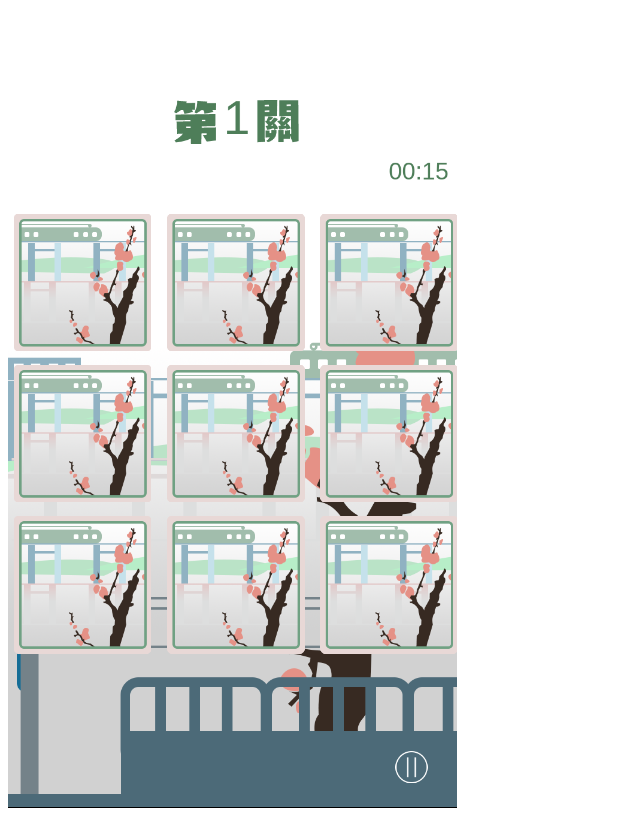
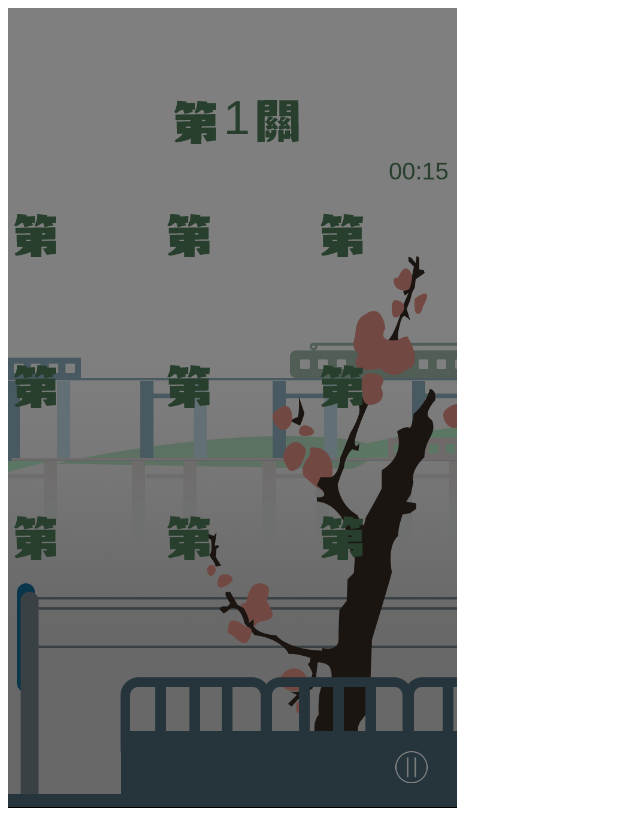
Before and after one commit to wlj459/fanfanfan, a plain HTML site: page start.html in a window 1280 px wide. Shown: the whole page, without its empty margins (0-640 px from the left). Drawn offline with Linux system fonts and the light colour scheme; animation ran at ten frames a second.

Commit message:
噫，开始ready部分功能

```diff
--- a/start.html
+++ b/start.html
@@ -27,6 +27,10 @@
 
         sprite_back.scale.x = sprite_back.scale.y = game_ratio;
         stage.addChild(sprite_back);
+
+
+        var sprite_grey = PIXI.Sprite.fromImage("img/background-拷贝-2@2x.png");
+        sprite_grey.scale.x = sprite_grey.scale.y = game_ratio;
 
 //=======================================================================
         var rank = 1;
@@ -74,7 +78,10 @@
                 if(chosenTiles.indexOf(candidate)==-1){
                     chosenTiles[i][j] = chosenTiles;
                     //easy_card[i][j] = new PIXI.Sprite.fromImage("img/xxx" + easy_card_list[candidate] + '.png')
-                    easy_card[i][j] = new PIXI.Sprite.fromImage("img/card_back_230@2x.png");
+                    easy_card[i][j] = new PIXI.Sprite.fromImage("img/第@2x.png");
+                    easy_card[i][j].position.x = easy_p[i][j][1];
+                    easy_card[i][j].position.y = easy_p[i][j][2];
+                    easy_card[i][j].scale.x = easy_card[i][j].scale.y = game_ratio;
                 }
             }
         }
@@ -89,7 +96,6 @@
                 easy_back[i][j].position.x = easy_p[i][j][1];
                 easy_back[i][j].position.y = easy_p[i][j][2];
                 easy_back[i][j].scale.x = easy_back[i][j].scale.y = game_ratio;
-                stage.addChild(easy_back[i][j]);
             }
         }
 
@@ -97,7 +103,6 @@
         sprite_di.scale.x = sprite_di.scale.y = game_ratio;
         sprite_di.position.x = game_width * 0.3693;
         sprite_di.position.y = game_height * 0.1154;
-        stage.addChild(sprite_di);
 
 
         var style = {
@@ -106,11 +111,10 @@
         };
 
         // 10开始的适配还没做
-        var sprite_rank = new PIXI.Text(rank, style);
-        sprite_rank.scale.x = sprite_rank.scale.y = game_ratio/2;
-        sprite_rank.position.x = game_width * 0.48;
-        sprite_rank.position.y = game_height * 0.1054;
-        stage.addChild(sprite_rank);
+        var sprite_rank_easy = new PIXI.Text(rank, style);
+        sprite_rank_easy.scale.x = sprite_rank_easy.scale.y = game_ratio/2;
+        sprite_rank_easy.position.x = game_width * 0.48;
+        sprite_rank_easy.position.y = game_height * 0.1054;
 
 
 
@@ -118,7 +122,6 @@
         sprite_guan.scale.x = sprite_guan.scale.y = game_ratio;
         sprite_guan.position.x = game_width * 0.5547;
         sprite_guan.position.y = game_height * 0.1154;
-        stage.addChild(sprite_guan);
 
 
         var sprite_stop =  PIXI.Sprite.fromImage("img/button_stop@2x.png");
@@ -153,8 +156,20 @@
         function animate() {
 
             requestAnimationFrame(animate);
+            if(ready){
+                if (rank<10) {
+                    for (i=1;i<=3;i++){
+                        for (j=1;j<=3;j++){
+                            stage.addChild(easy_card[i][j]);
+                        }
+                    }
+                    stage.addChild(sprite_di);
+                    stage.addChild(sprite_rank_easy);
+                    stage.addChild(sprite_guan);
 
-            // render the root container
+                }
+                stage.addChild(sprite_grey);
+            }
             renderer.render(stage);
         }
 
```
